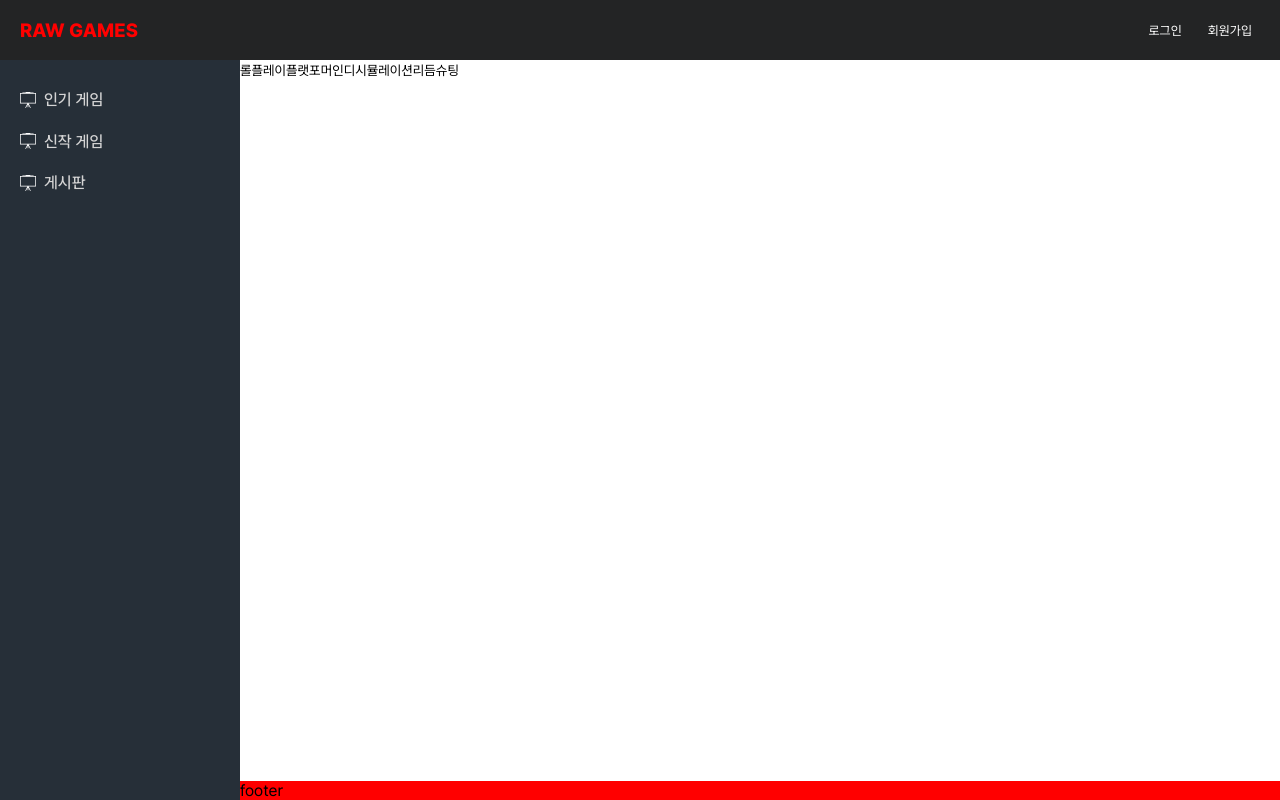
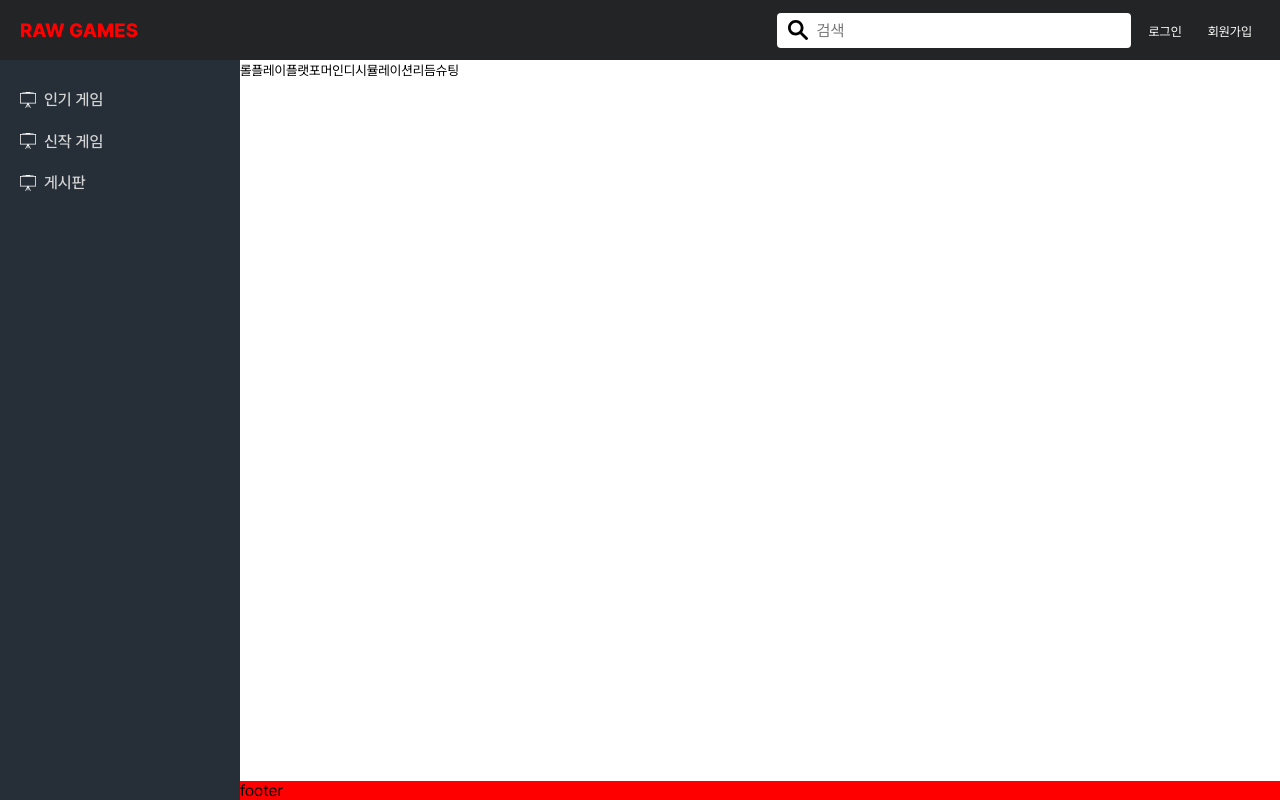
Before and after one commit to RawGamers/Game-Recommend-App, a Next.js app in the folder src/main/frontend/: page / in a window 1280 px wide. Built offline with nearby package versions, Linux system fonts and the light colour scheme.

Commit message:
git account test

```diff
--- /dev/null
+++ b/src/main/frontend/src/assets/svg/icon-search.jsx
@@ -0,0 +1,19 @@
+export const Search = () => {
+	return (
+		<>
+			<svg xmlns="http://www.w3.org/2000/svg" width="20" height="20" fill="none" viewBox="0 0 20 20">
+				<g clip-path="url(#clip0_12_5)">
+					<path
+						fill="#000"
+						d="m19.7407 17.7454-5.2924-5.2946c-.107-.1048-.2341-.1761-.3768-.2207.8984-1.2618 1.4335-2.80896 1.4335-4.47873C15.5027 3.47106 12.0317 0 7.75359 0 3.47105 0-.0000085 3.47106-.0000085 7.7536c0 4.2803 3.4710585 7.7514 7.7535985 7.7514 1.66977 0 3.21471-.5328 4.48091-1.4335.0424.1405.1137.2698.2185.3768l5.2947 5.2924c.4235.4213 1.2105.3188 1.7611-.2319.5507-.5506.6532-1.3398.2319-1.7634ZM7.75359 12.6849c-2.72201 0-4.9335-2.2093-4.9335-4.93353 0-2.72201 2.21149-4.9335 4.9335-4.9335 2.72421 0 4.93351 2.21149 4.93351 4.9335-.0022 2.72423-2.2115 4.93353-4.93351 4.93353Z"
+					/>
+				</g>
+				<defs>
+					<clipPath id="clip0_12_5">
+						<path fill="#fff" d="M0 0h20v20H0z" />
+					</clipPath>
+				</defs>
+			</svg>
+		</>
+	);
+};
--- a/src/main/frontend/src/common/header/page.jsx
+++ b/src/main/frontend/src/common/header/page.jsx
@@ -1,5 +1,6 @@
 import Link from "next/link";
 import styles from "./page.module.scss";
+import { Search } from "@/assets/svg/icon-search.jsx";
 
 const Header = () => {
 	return (
@@ -7,10 +8,22 @@ const Header = () => {
 			<Link className={styles.logo} href="/">
 				RAW GAMES
 			</Link>
-			<div className={styles.btn_wrapper}>
-				<Link href="/auth/sign-in">로그인</Link>
-				<Link href="/auth/sign-up">회원가입</Link>
-			</div>
+			<ul>
+				<li className={styles.search_input_container}>
+					<form>
+						<div className={styles.search_input_wrapper}>
+							<Search />
+							<input type="search" autoComplete="off" placeholder="검색" />
+						</div>
+					</form>
+				</li>
+				<li>
+					<Link href="/auth/sign-in">로그인</Link>
+				</li>
+				<li>
+					<Link href="/auth/sign-up">회원가입</Link>
+				</li>
+			</ul>
 		</header>
 	);
 };
--- a/src/main/frontend/src/common/header/page.module.scss
+++ b/src/main/frontend/src/common/header/page.module.scss
@@ -19,17 +19,50 @@
 			color: #ff6224;
 		}
 	}
-	.btn_wrapper {
+	ul {
 		display: flex;
+		align-items: center;
 		gap: 10px;
+		list-style: none;
+		list-style-position: inside;
 		a {
 			padding: 5px 8px;
 			color: #ffffff;
 			border-radius: 4px;
 			font-size: 0.8rem;
+			white-space: nowrap;
 			&:hover {
 				background: #555555;
 			}
 		}
+		.search_input_container {
+			width: 80%;
+			form {
+				.search_input_wrapper {
+					position: relative;
+					height: 35px;
+					display: flex;
+					align-items: center;
+					svg {
+						position: absolute;
+						top: 50%;
+						left: 0.7rem;
+						transform: translate3d(0, -50%, 0);
+					}
+					input {
+						padding-left: 2.5rem;
+						padding-right: 0.5rem;
+						height: 100%;
+						border-radius: 0.25rem;
+						outline: none;
+						border: none;
+						font-size: 1rem;
+						&:focus {
+							outline: none;
+						}
+					}
+				}
+			}
+		}
 	}
 }
```
